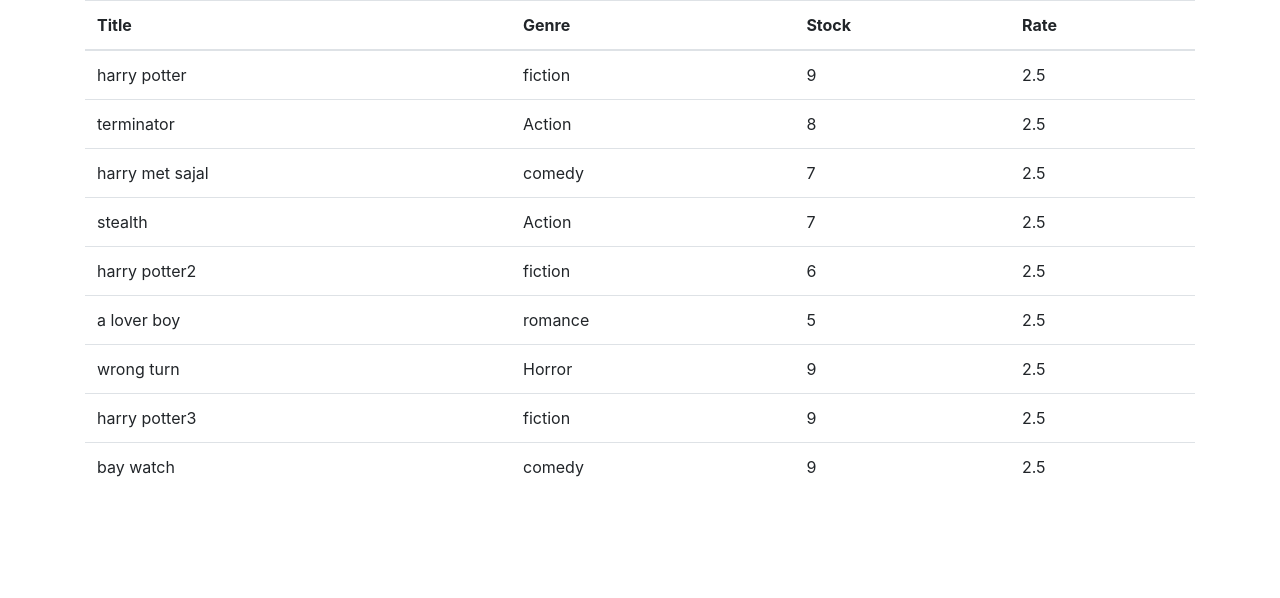
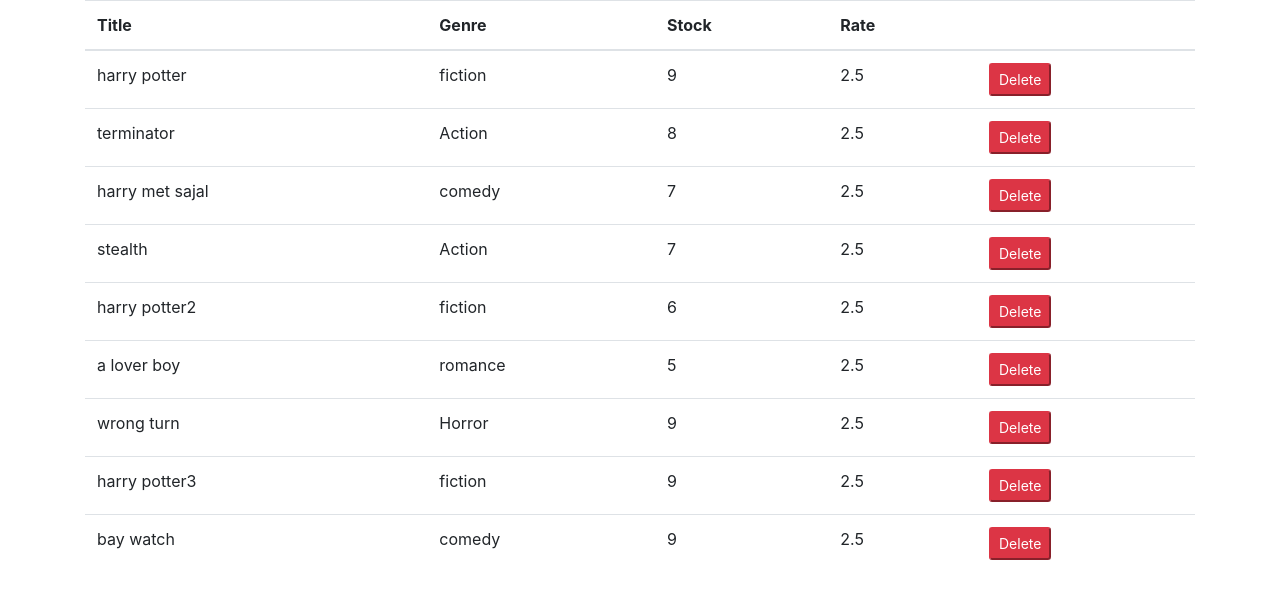
Before and after one commit to sameerasad/Vidly, a React (Create React App) app: page / in a window 1280 px wide. Shown: the top 598 px of the page. Built offline with nearby package versions, Linux system fonts and the light colour scheme.

Commit message:
add buttonyo handle delete event

```diff
--- a/src/components/movies.jsx
+++ b/src/components/movies.jsx
@@ -6,15 +6,20 @@
 
 
     let [Movies, setMovies] = useState(getMovies);
+      function handleDelete(movie) {
+          console.log(movie)
+          const movies = Movies.filter(m=>m._id!== movie._id)
+          setMovies(movies)
+      }
 
-
-      return(<table className="table ">
+      return(<table className="table">
         <thead>
             <tr>
                 <th>Title</th>
                 <th>Genre</th>
                 <th>Stock</th>
                 <th>Rate</th>
+                <th></th>
             </tr>
 
             </thead>
@@ -26,6 +31,7 @@
                     <td>{movie.genre.name}</td>
                     <td>{movie.numberInStock}</td>
                     <td>{movie.dailyRental}</td>
+                    <td> <button onClick={()=>{handleDelete(movie)}} className="button btn-danger btn-sm " >Delete</button></td>
                 </tr>)}
 
 
@@ -33,37 +39,3 @@
     </table>)
 }
 export default Movies
-
-/*class Movies extends Component {
-
-        state = {
-            Movies:getMovies()
-          };
-
-    render() {
-        return (
-        <table className="table">
-        <thead>
-            <tr>
-                <th>Title</th>
-                <th>Genre</th>
-                <th>Stock</th>
-                <th>Rate</th>
-            </tr>
-
-            </thead>
-            <tbody>
-                {this.state.Movies.map(movie=>
-                <tr key={movie._id}>
-                    <td>{movie.title}</td>
-                    <td>{movie.genre.name}</td>
-                    <td>{movie.numberInStock}</td>
-                    <td>{movie.dailyRental}</td>
-                </tr>)}
-
-            </tbody>
-    </table>
-
-        );
-    }
-}*/
```
